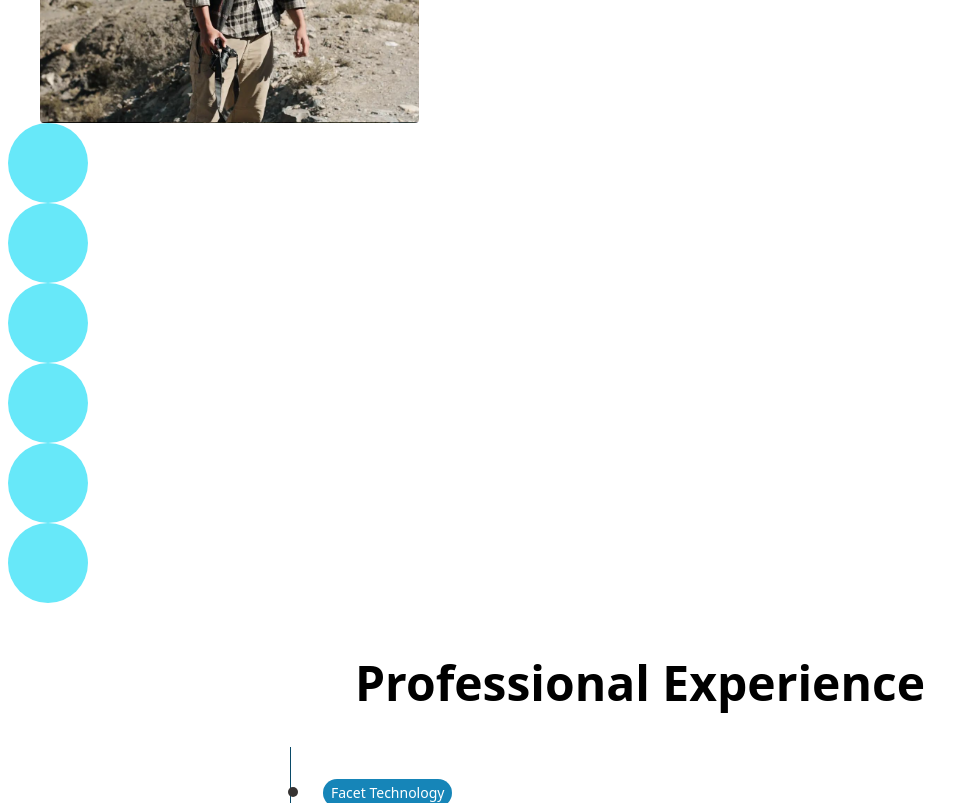
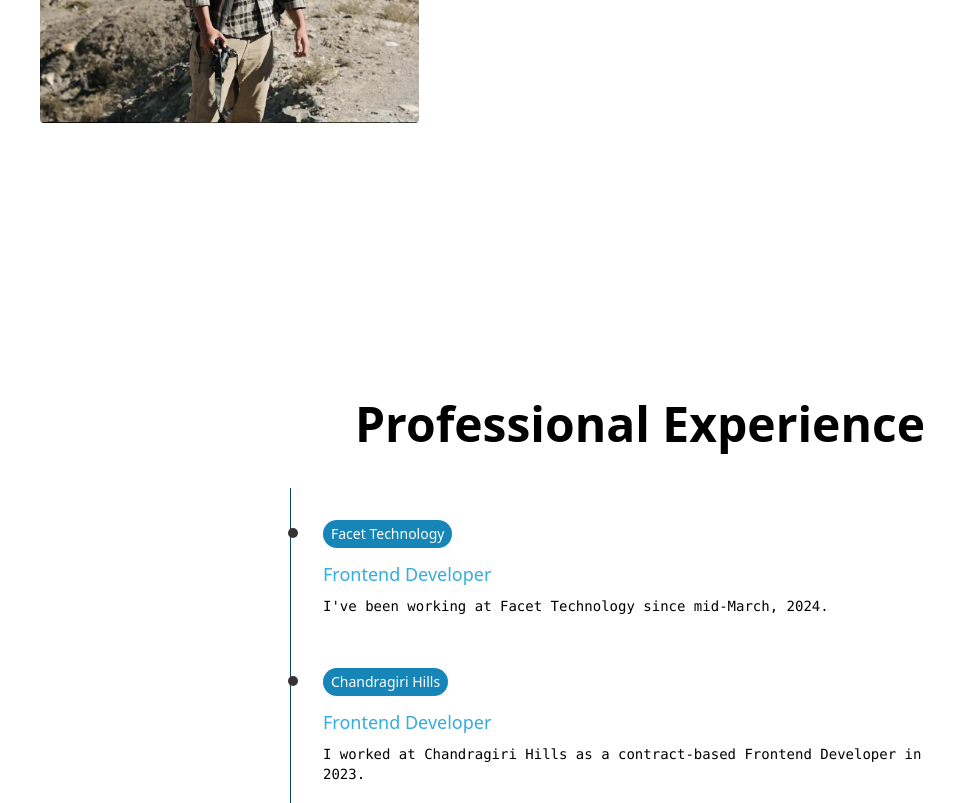
Before and after one commit to drcoolface/SankalpaKC, a React (Create React App) app: page / in a window 1280 px wide. Shown: the part 460-1263 px from the top of the page, without its empty margins (0-978 px from the left). Built offline with nearby package versions, Linux system fonts and the light colour scheme.

Commit message:
Update Home.js

```diff
--- a/src/components/Home.js
+++ b/src/components/Home.js
@@ -35,14 +35,7 @@ const Home = () => {
             </div>
           </div>
         </div>
-        <div>
-          <div className="w-20 h-20 bg-cyan-300 rounded-full"></div>
-          <div className="w-20 h-20 bg-cyan-300 rounded-full"></div>
-          <div className="w-20 h-20 bg-cyan-300 rounded-full"></div>
-          <div className="w-20 h-20 bg-cyan-300 rounded-full"></div>
-          <div className="w-20 h-20 bg-cyan-300 rounded-full"></div>
-          <div className="w-20 h-20 bg-cyan-300 rounded-full"></div>
-        </div>
+
       </div>
 
       <div className="flex flex-col md:justify-center">
```
